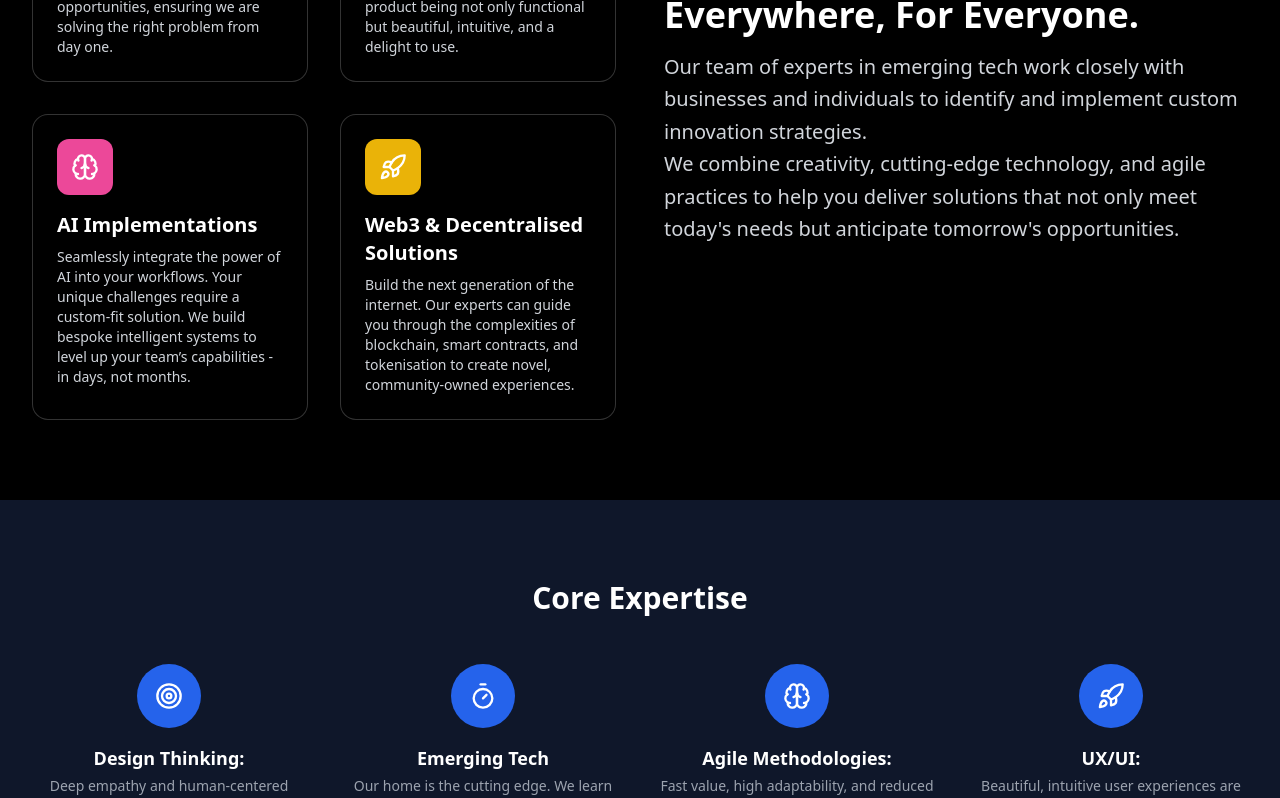
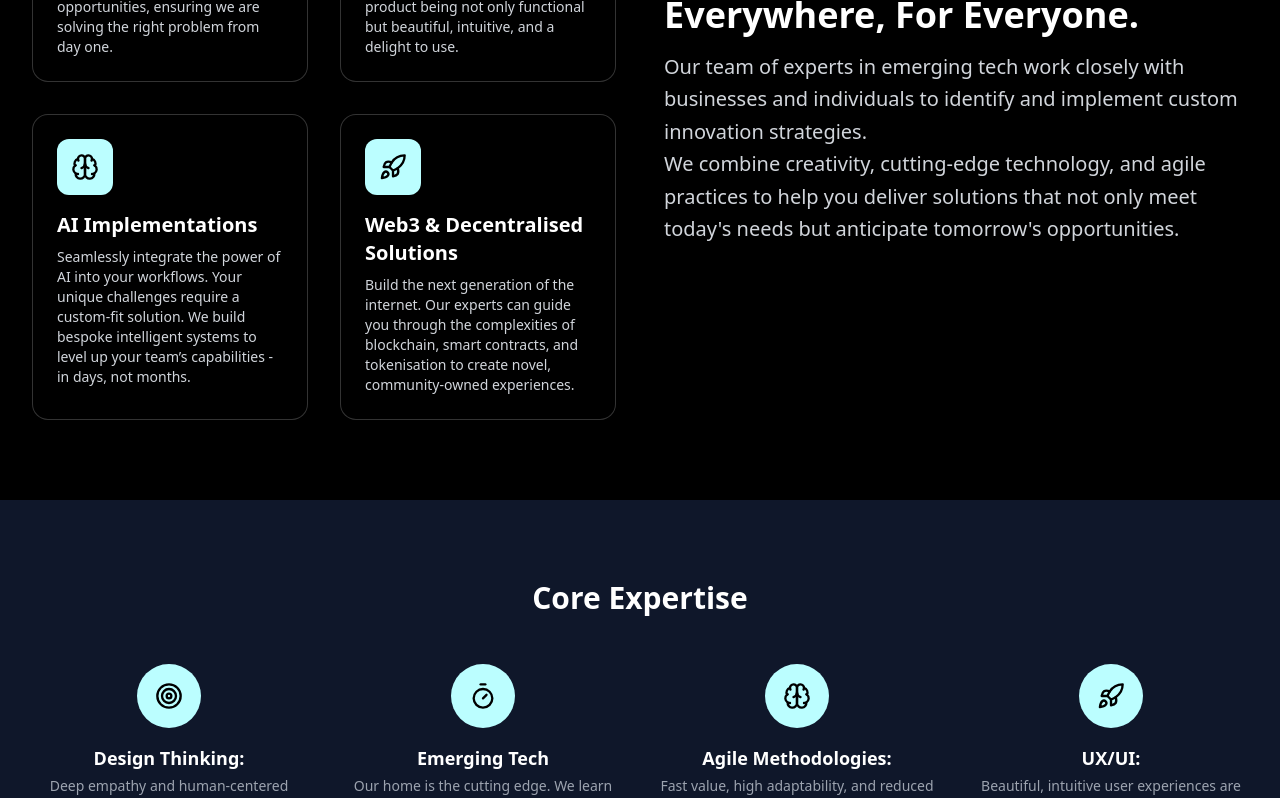
Before and after one commit to Lunim-Corporate/lunim-studio, a React (Vite) app: page / in a window 1280 px wide. Shown: the part 1140-1938 px from the top of the page. Built offline with nearby package versions, Linux system fonts and the light colour scheme; no server answers.

Commit message:
Fix: icon background colors

```diff
--- a/src/pages/Home.tsx
+++ b/src/pages/Home.tsx
@@ -97,24 +97,24 @@ const App: React.FC = () => {
     title: 'Discovery Sprint',
     duration: '1-2 weeks',
     description: 'Validate ideas and define project scope through research and strategic planning',
-      borderColor: 'from-cyan-400 to-cyan-600',
-      iconBg: 'from-cyan-400 to-cyan-600'
+    borderColor: 'from-cyan-400 to-cyan-600', // You might want to adjust this too if it's a background border
+    iconBg: 'bg-[#BBFEFF]' // Changed to your desired background color
   },
   {
     icon: Rocket,
     title: 'Prototype Sprint',
     duration: '2-4 weeks',
     description: 'Build interactive prototypes and test the experience with target users',
-      borderColor: 'from-purple-400 to-purple-600',
-      iconBg: 'from-purple-400 to-purple-600'
+    borderColor: 'from-purple-400 to-purple-600', // You might want to adjust this too
+    iconBg: 'bg-[#BBFEFF]' // Changed
   },
   {
     icon: Target,
     title: 'PoC Sprint',
     duration: '4-8 weeks',
     description: 'Develop a fully functioning proof of concept tested with real users',
-      borderColor: 'from-pink-400 to-pink-600',
-      iconBg: 'from-pink-400 to-pink-600'
+    borderColor: 'from-pink-400 to-pink-600', // You might want to adjust this too
+    iconBg: 'bg-[#BBFEFF]' // Changed
   }
 ];
 
@@ -123,29 +123,29 @@ const App: React.FC = () => {
     icon: TargetIcon,
     title: ' Innovation Discovery',
     description: 'Our discovery process cuts through the noise to uncover and adapt to high-impact opportunities, ensuring we are solving the right problem from day one.',
-      bgColor: 'from-blue-400 to-blue-600',
-      iconBg: 'bg-blue-500'
+    bgColor: 'bg-[#BBFEFF]', // Changed to your desired background color
+    iconBg: 'bg-[#BBFEFF]' // Changed
   },
   {
     icon: Timer,
     title: ' Human-Centric Design',
     description: ' Powerful technology is nothing without a flawless user experience. We facilitate your product being not only functional but beautiful, intuitive, and a delight to use.',
-      bgColor: 'from-purple-400 to-purple-600',
-      iconBg: 'bg-purple-500'
+    bgColor: 'bg-[#BBFEFF]', // Changed
+    iconBg: 'bg-[#BBFEFF]' // Changed
   },
   {
     icon: BrainIcon,
     title: 'AI Implementations',
     description: 'Seamlessly integrate the power of AI into your workflows. Your unique challenges require a custom-fit solution. We build bespoke intelligent systems to level up your team’s capabilities - in days, not months.',
-      bgColor: 'from-pink-400 to-pink-600',
-      iconBg: 'bg-pink-500'
+    bgColor: 'bg-[#BBFEFF]', // Changed
+    iconBg: 'bg-[#BBFEFF]' // Changed
   },
   {
     icon: RocketIcon,
     title: 'Web3 & Decentralised Solutions',
     description: ' Build the next generation of the internet. Our experts can guide you through the complexities of blockchain, smart contracts, and tokenisation to create novel, community-owned experiences.',
-      bgColor: 'from-yellow-400 to-orange-500',
-      iconBg: 'bg-yellow-500'
+    bgColor: 'bg-[#BBFEFF]', // Changed
+    iconBg: 'bg-[#BBFEFF]' // Changed
   }
 ];
 
@@ -154,29 +154,29 @@ const App: React.FC = () => {
       icon: TargetIcon,
       title: 'Design Thinking:',
       description: 'Deep empathy and human-centered approach to innovation',
-      bgColor: 'from-blue-400 to-blue-600',
-      iconBg: 'bg-blue-500'
+      bgColor: 'bg-[#BBFEFF]', // Changed
+    iconBg: 'bg-[#BBFEFF]' // Changed
     },
     {
       icon: Timer,
       title: 'Emerging Tech',
       description: 'Our home is the cutting edge. We learn quickly, and powerfully.',
-      bgColor: 'from-purple-400 to-purple-600',
-      iconBg: 'bg-purple-500'
+       bgColor: 'bg-[#BBFEFF]', // Changed
+    iconBg: 'bg-[#BBFEFF]' // Changed
     },
     {
       icon: BrainIcon,
       title: 'Agile Methodologies:',
       description: ' Fast value, high adaptability, and reduced waste.',
-      bgColor: 'from-pink-400 to-pink-600',
-      iconBg: 'bg-pink-500'
+       bgColor: 'bg-[#BBFEFF]', // Changed
+    iconBg: 'bg-[#BBFEFF]' // Changed
     },
     {
       icon: RocketIcon,
       title: 'UX/UI:',
       description: 'Beautiful, intuitive user experiences are at the core of everything we do.',
-      bgColor: 'from-yellow-400 to-orange-500',
-      iconBg: 'bg-yellow-500'
+       bgColor: 'bg-[#BBFEFF]', // Changed
+    iconBg: 'bg-[#BBFEFF]' // Changed
     }
   ];
 
@@ -404,7 +404,7 @@ const App: React.FC = () => {
                 key={index}
                 className="bg-black rounded-2xl p-6 transition-all duration-300 transform hover:scale-105 border border-white border-opacity-20 hover:border-opacity-100 hover:shadow-2xl hover:shadow-white/20"
               >
-                <div className={`${area.iconBg} text-white w-14 h-14 rounded-xl flex items-center justify-center mb-4`}>
+                <div className={`${area.iconBg} text-black w-14 h-14 rounded-xl flex items-center justify-center mb-4`}>
                   <area.icon className="w-7 h-7" />
                 </div>
                 <h3 className="text-xl font-bold text-white mb-2">{area.title}</h3>
@@ -439,8 +439,8 @@ const App: React.FC = () => {
                   key={index}
                   className="flex flex-col items-center text-center group transition-transform duration-300 hover:scale-105"
                 >
-                  <div className="bg-blue-600 w-16 h-16 rounded-full flex items-center justify-center mb-4 transform transition-transform duration-300 group-hover:scale-125">
-                    <Icon className="w-7 h-7 text-white" />
+                  <div className="bg-[#BBFEFF] w-16 h-16 rounded-full flex items-center justify-center mb-4 transform transition-transform duration-300 group-hover:scale-125">
+                    <Icon className="w-7 h-7 text-black" />
                   </div>
                   <h3 className="text-white font-semibold text-lg mb-1">{item.title}</h3>
                   <p className="text-gray-400 text-sm max-w-xs">{item.description}</p>
@@ -466,7 +466,7 @@ const App: React.FC = () => {
           <h2 className="text-3xl font-bold mb-4">
             Clarity in Days. Confidence for Years
           </h2>
-          <p className="text-blue-500 font-medium mb-4">
+          <p className="text- font-medium mb-4">
             Intensive design sprints to turn vision into reality.
           </p>
           <p className="text-white-400">
@@ -487,8 +487,8 @@ const App: React.FC = () => {
                 key={index}
                 className="flex flex-col items-center text-center group transition-transform duration-300 hover:scale-105"
               >
-                <div className="bg-blue-600 w-16 h-16 rounded-full flex items-center justify-center mb-4 transform transition-transform duration-300 group-hover:scale-125">
-                  <span className="text-white text-2xl font-bold">{item.icon}</span>
+                <div className="bg-[#BBFEFF] w-16 h-16 rounded-full flex items-center justify-center mb-4 transform transition-transform duration-300 group-hover:scale-125">
+                  <span className="text-black text-2xl font-bold">{item.icon}</span>
                 </div>
                 <h3 className="text-white font-semibold text-lg mb-1">{item.title}</h3>
                 <p className="text-gray-400 text-sm max-w-xs">{item.description}</p>
```
Lines whose indentation alone changed are shown as unchanged.
